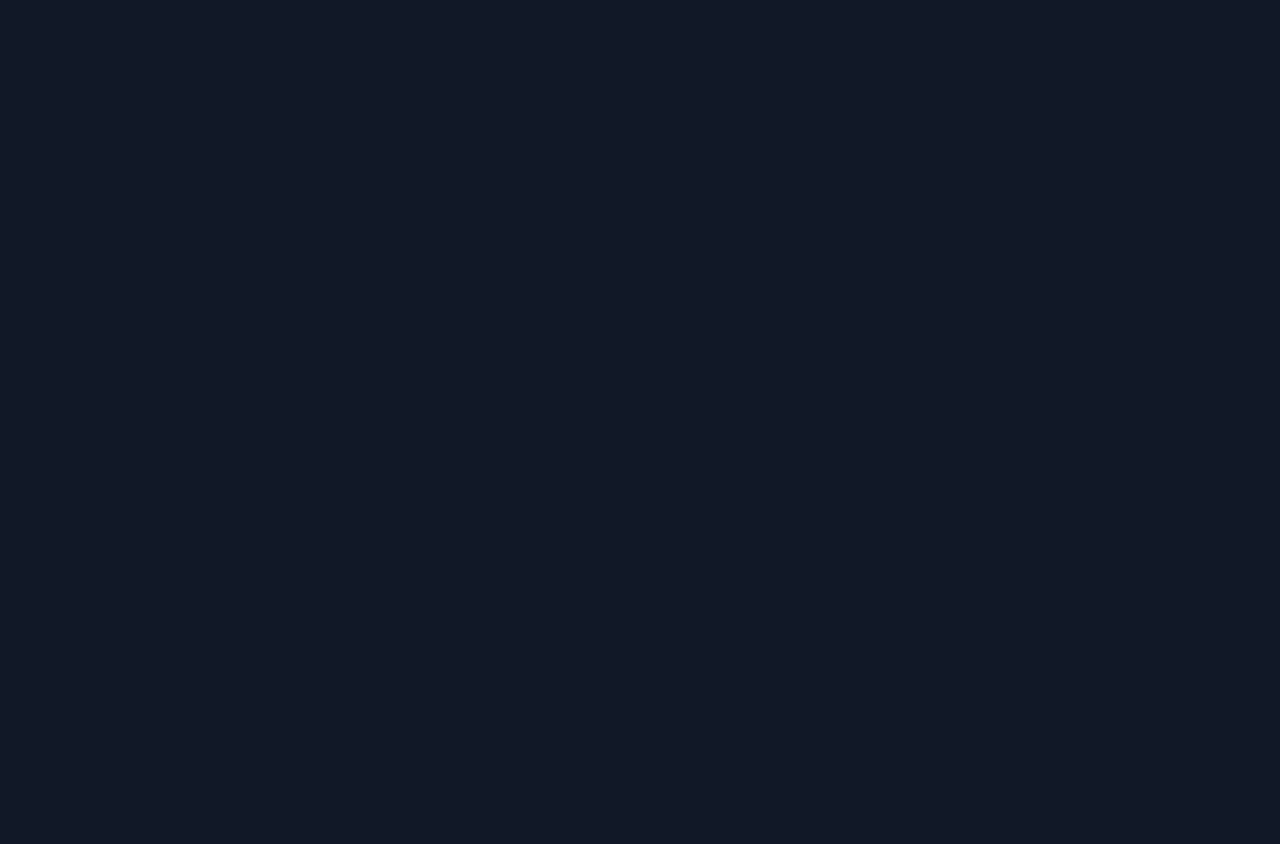
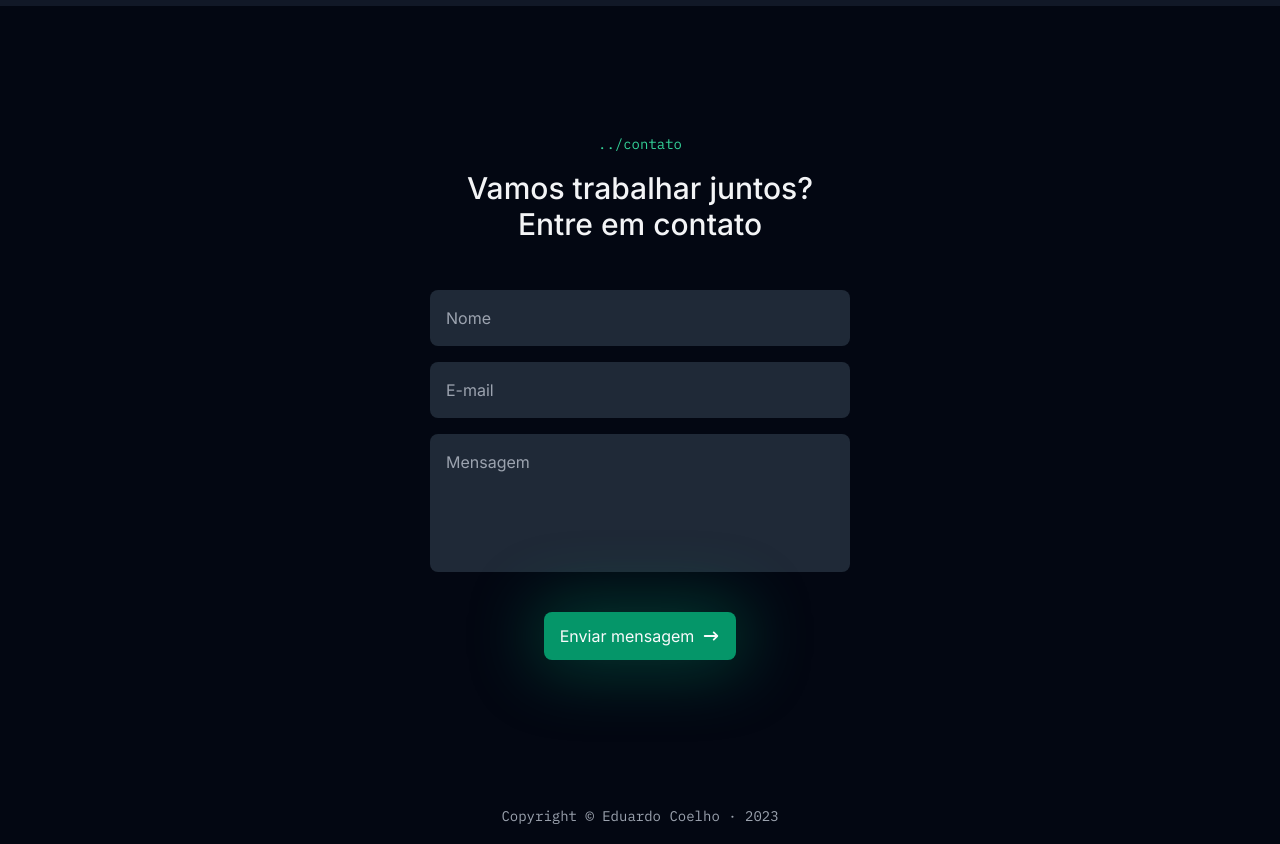
Before and after one commit to oducoelho/NewPortfolio, a Next.js app: page / in a window 1280 px wide. Shown: the part 3120-3964 px from the top of the page. Before the commit the page ends 3126 px from the top, so only its background shows below. Built offline with nearby package versions, Linux system fonts and the light colour scheme.

Commit message:
feat: Creating Contact session with Hook Form and Zod

```diff
--- /dev/null
+++ b/app/components/contact-form/index.tsx
@@ -0,0 +1,66 @@
+'use client'
+import { HiArrowNarrowRight } from "react-icons/hi"
+import { Button } from "../button"
+import { SectionTitle } from "../section-title"
+import { useForm } from 'react-hook-form'
+import { z } from "zod"
+import { zodResolver } from "@hookform/resolvers/zod"
+
+const contactFormSchema = z.object({
+  name: z.string().min(3).max(100),
+  email: z.string().email(),
+  message: z.string().min(1).max(500),
+
+})
+
+type ContactFormData = z.infer<typeof contactFormSchema>
+
+export const ContactForm = () => {
+  const { handleSubmit, register } = useForm<ContactFormData>({
+    resolver: zodResolver(contactFormSchema)
+  })
+
+  const onSubmit = (data: ContactFormData) => {
+    console.log(data)
+  }
+
+  return (
+    <section className="py-16 px-6 md:py-32 flex items-center justify-center bg-gray-950">
+      <div className="w-full max-w-[420px] mx-auto">
+        <SectionTitle
+          subtitle="contato"
+          title="Vamos trabalhar juntos? Entre em contato"
+          className="items-center text-center"
+        />
+
+        <form
+          className="mt-12 w-full flex flex-col gap-4"
+          onSubmit={handleSubmit(onSubmit)}
+        >
+          <input
+            placeholder="Nome"
+            className="w-full h-14 bg-gray-800 rounded-lg placeholder:text-gray-400 text-gray-50 p-4 focus:outline-none focus:ring-2 ring-emerald-600"
+            {...register("name")}
+          />
+          <input
+            placeholder="E-mail"
+            type="email"
+            className="w-full h-14 bg-gray-800 rounded-lg placeholder:text-gray-400 text-gray-50 p-4 focus:outline-none focus:ring-2 ring-emerald-600"
+            {...register("email")}
+          />
+          <textarea
+            placeholder="Mensagem"
+            className="resize-none w-full h-[138px] bg-gray-800 rounded-lg placeholder:text-gray-400 text-gray-50 p-4 focus:outline-none focus:ring-2 ring-emerald-600"
+            maxLength={500}
+            {...register("message")}
+          />
+
+          <Button className="w-max mx-auto mt-6 shadow-button">
+            Enviar mensagem
+            <HiArrowNarrowRight size={18}/>
+          </Button>
+        </form>
+      </div>
+    </section>
+  )
+}
--- /dev/null
+++ b/app/components/footer/index.tsx
@@ -0,0 +1,9 @@
+export const Footer = () => {
+  return (
+    <footer className="h-14 w-full flex items-center justify-center bg-gray-950">
+      <span className="flex items-center gap-1.5 text-xs sm:text-sm font-mono text-gray-400">
+        Copyright © Eduardo Coelho · 2023
+      </span>
+    </footer>
+  )
+}
--- a/app/layout.tsx
+++ b/app/layout.tsx
@@ -2,6 +2,8 @@
 import './globals.css'
 import { ReactNode } from 'react'
 import { Header } from './Header'
+import { ContactForm } from './components/contact-form'
+import { Footer } from './components/footer'
 
 const inter = Inter({
   variable: '--font-inter',
@@ -20,6 +22,8 @@
       <body>
         <Header />
         {children}
+        <ContactForm />
+        <Footer />
       </body>
     </html>
   )
```
